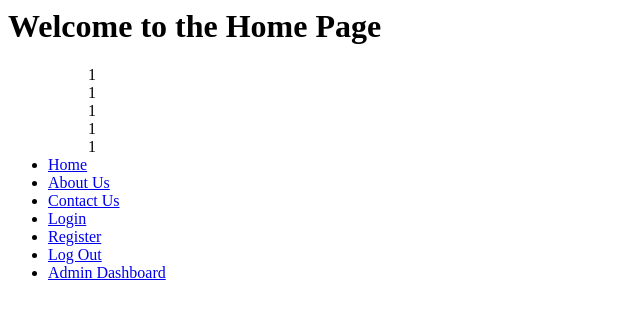
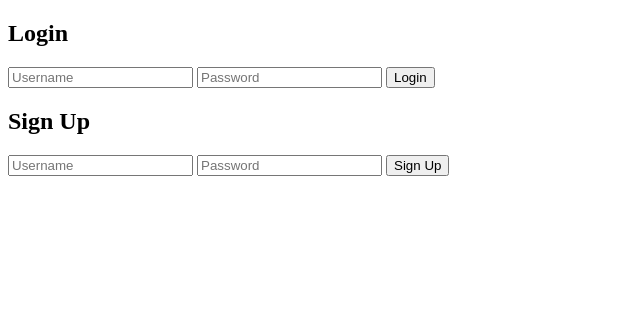
Before and after one commit to ahmedev10/login-page-, a plain HTML site: page index.html in a window 1280 px wide. Shown: the whole page, without its empty margins (0-640 px from the left). Drawn offline with Linux system fonts and the light colour scheme.

Commit message:
create new files

```diff
--- a/index.html
+++ b/index.html
@@ -1,19 +1,28 @@
+<!DOCTYPE html>
 <html>
-    <body>
-        <h1>Welcome to the Home Page</h1>
-        <ul>
-            <ol>1</ol>
-            <ol>1</ol>
-            <ol>1</ol>
-            <ol>1</ol>
-            <ol>1</ol>
-<li><a href="index.php">Home</a></li>
-<li><a href="aboutus.php">About Us</a></li>
-<li><a href="contactus.php">Contact Us</a></li>
-<li><a href="login.php">Login</a></li>
-<li><a href="register.php">Register</a></li>
-<li><a href="logout.php">Log Out</a></li>
-<li><a href="admin/dashboard.php">Admin Dashboard</a></li>
-        </ul>
-    </body>
+<head>
+    <title>Login and Signup</title>
+    <link rel="stylesheet" type="text/css" href="style.css">
+</head>
+<body>
+    <div class="container">
+        <div id="login-form">
+            <h2>Login</h2>
+            <form method="POST" action="login.php">
+                <input type="text" name="username" placeholder="Username" required>
+                <input type="password" name="password" placeholder="Password" required>
+                <input type="submit" value="Login">
+            </form>
+        </div>
+        <div id="signup-form">
+            <h2>Sign Up</h2>
+            <form method="POST" action="signup.php">
+                <input type="text" name="username" placeholder="Username" required>
+                <input type="password" name="password" placeholder="Password" required>
+                <input type="submit" value="Sign Up">
+            </form>
+        </div>
+    </div>
+    <script src="script.js"></script>
+</body>
 </html>
```
